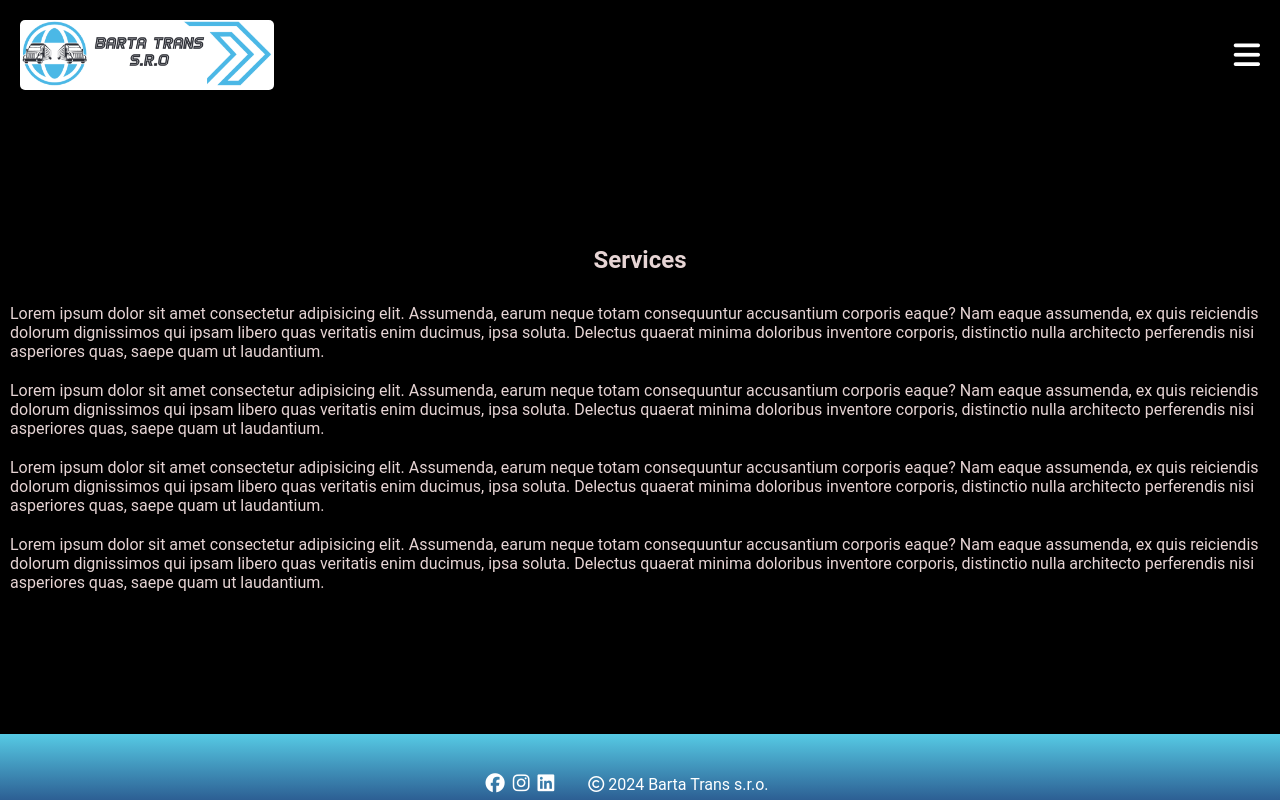
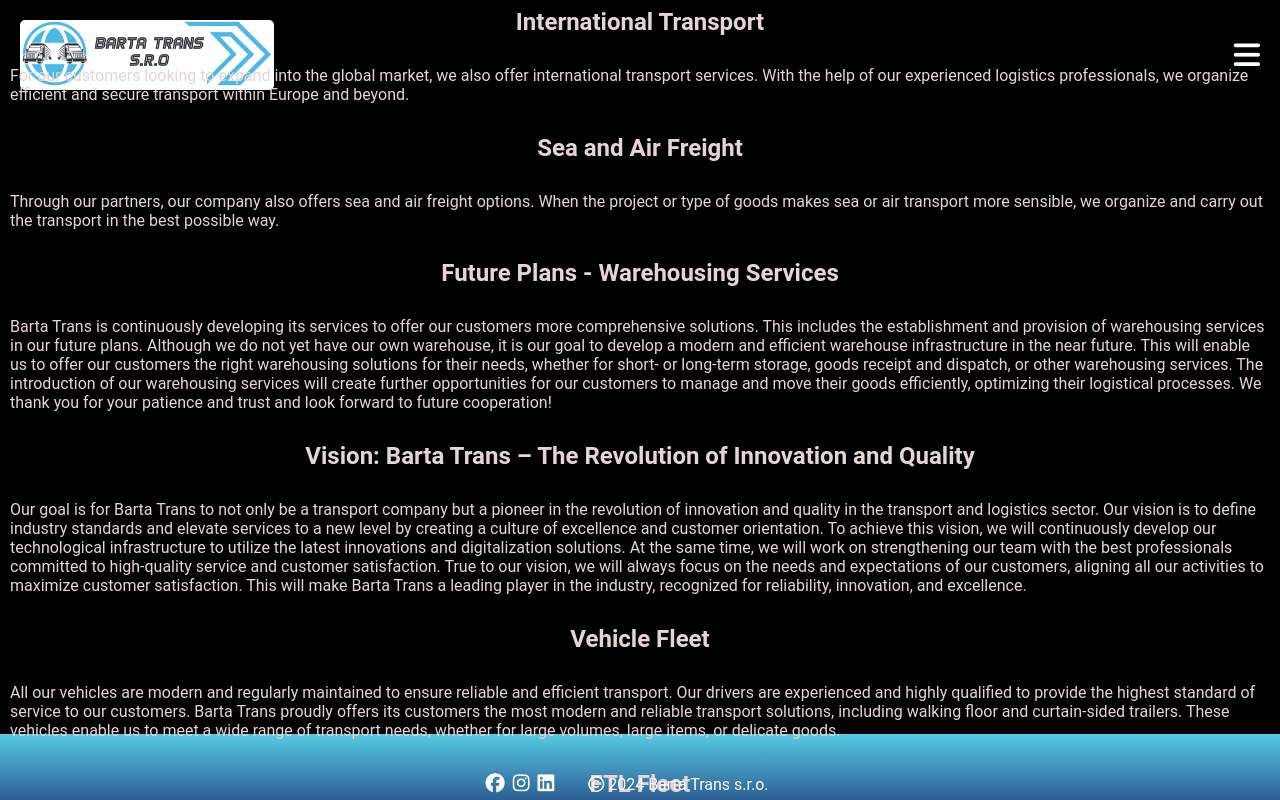
Before and after one commit to robbdouglas/barta-trans-website, a React (Vite) app: page /services in a window 1280 px wide. Shown: the top 800 px of the page. Built offline with nearby package versions, Linux system fonts and the light colour scheme.

Commit message:
insert first content

```diff
--- a/src/components/Contact.tsx
+++ b/src/components/Contact.tsx
@@ -8,38 +8,12 @@ function Contact() {
       <Header />
       <section className="contact-container">
         <h1>Contact</h1>
-        <p>
-          Lorem ipsum dolor sit amet consectetur adipisicing elit. Assumenda,
-          earum neque totam consequuntur accusantium corporis eaque? Nam eaque
-          assumenda, ex quis reiciendis dolorum dignissimos qui ipsam libero
-          quas veritatis enim ducimus, ipsa soluta. Delectus quaerat minima
-          doloribus inventore corporis, distinctio nulla architecto perferendis
-          nisi asperiores quas, saepe quam ut laudantium.
-        </p>
-        <p>
-          Lorem ipsum dolor sit amet consectetur adipisicing elit. Assumenda,
-          earum neque totam consequuntur accusantium corporis eaque? Nam eaque
-          assumenda, ex quis reiciendis dolorum dignissimos qui ipsam libero
-          quas veritatis enim ducimus, ipsa soluta. Delectus quaerat minima
-          doloribus inventore corporis, distinctio nulla architecto perferendis
-          nisi asperiores quas, saepe quam ut laudantium.
-        </p>
-        <p>
-          Lorem ipsum dolor sit amet consectetur adipisicing elit. Assumenda,
-          earum neque totam consequuntur accusantium corporis eaque? Nam eaque
-          assumenda, ex quis reiciendis dolorum dignissimos qui ipsam libero
-          quas veritatis enim ducimus, ipsa soluta. Delectus quaerat minima
-          doloribus inventore corporis, distinctio nulla architecto perferendis
-          nisi asperiores quas, saepe quam ut laudantium.
-        </p>
-        <p>
-          Lorem ipsum dolor sit amet consectetur adipisicing elit. Assumenda,
-          earum neque totam consequuntur accusantium corporis eaque? Nam eaque
-          assumenda, ex quis reiciendis dolorum dignissimos qui ipsam libero
-          quas veritatis enim ducimus, ipsa soluta. Delectus quaerat minima
-          doloribus inventore corporis, distinctio nulla architecto perferendis
-          nisi asperiores quas, saepe quam ut laudantium.
-        </p>
+        <p>Barta Trans s.r.o.</p>
+        <p>Male Kosihy 2</p>
+        <p>SK - 943 61 Male Kosihy</p>
+        <p>+43 660 8636120 / Levente Barta /</p>
+        <p>+49 159 01227139 / Sandor Barta /</p>
+        <p>BartaTrans@gmx.net</p>
       </section>
       <Footer />
     </div>
--- a/src/components/News.tsx
+++ b/src/components/News.tsx
@@ -1,49 +1,57 @@
-import "../styles/News.css";
-import Footer from "./Footer";
+import React, { useState, useEffect } from "react";
+import axios from "axios";
 import Header from "./Header";
 
-function News() {
+interface News {
+  _id: string;
+  title: string;
+  content: string;
+  author: string; // Adjust this type as needed
+}
+
+const News: React.FC = () => {
+  const [news, setNews] = useState<News[]>([]);
+  const port = import.meta.env.VITE_REACT_APP_PORT || 4200;
+  const token = localStorage.getItem("token"); // Assuming the token is stored in localStorage
+
+  const fetchNews = async () => {
+    try {
+      const response = await axios.get(`http://localhost:${port}/news/news`, {
+        headers: { Authorization: `Bearer ${token}` },
+      });
+      if (Array.isArray(response.data)) {
+        setNews(response.data);
+      } else {
+        console.error("Error: Expected array for news");
+        setNews([]); // Set empty array to avoid issues
+      }
+    } catch (error) {
+      console.error("Error fetching news:", error);
+      setNews([]); // Set empty array to avoid issues
+    }
+  };
+
+  useEffect(() => {
+    fetchNews();
+  }, []);
+
   return (
     <div>
       <Header />
       <section className="news-container">
         <h1>News</h1>
-        <p>
-          Lorem ipsum dolor sit amet consectetur adipisicing elit. Assumenda,
-          earum neque totam consequuntur accusantium corporis eaque? Nam eaque
-          assumenda, ex quis reiciendis dolorum dignissimos qui ipsam libero
-          quas veritatis enim ducimus, ipsa soluta. Delectus quaerat minima
-          doloribus inventore corporis, distinctio nulla architecto perferendis
-          nisi asperiores quas, saepe quam ut laudantium.
-        </p>
-        <p>
-          Lorem ipsum dolor sit amet consectetur adipisicing elit. Assumenda,
-          earum neque totam consequuntur accusantium corporis eaque? Nam eaque
-          assumenda, ex quis reiciendis dolorum dignissimos qui ipsam libero
-          quas veritatis enim ducimus, ipsa soluta. Delectus quaerat minima
-          doloribus inventore corporis, distinctio nulla architecto perferendis
-          nisi asperiores quas, saepe quam ut laudantium.
-        </p>
-        <p>
-          Lorem ipsum dolor sit amet consectetur adipisicing elit. Assumenda,
-          earum neque totam consequuntur accusantium corporis eaque? Nam eaque
-          assumenda, ex quis reiciendis dolorum dignissimos qui ipsam libero
-          quas veritatis enim ducimus, ipsa soluta. Delectus quaerat minima
-          doloribus inventore corporis, distinctio nulla architecto perferendis
-          nisi asperiores quas, saepe quam ut laudantium.
-        </p>
-        <p>
-          Lorem ipsum dolor sit amet consectetur adipisicing elit. Assumenda,
-          earum neque totam consequuntur accusantium corporis eaque? Nam eaque
-          assumenda, ex quis reiciendis dolorum dignissimos qui ipsam libero
-          quas veritatis enim ducimus, ipsa soluta. Delectus quaerat minima
-          doloribus inventore corporis, distinctio nulla architecto perferendis
-          nisi asperiores quas, saepe quam ut laudantium.
-        </p>
+        <ul>
+          {news.map((newsItem) => (
+            <li key={newsItem._id}>
+              <h2>{newsItem.title}</h2>
+              <p>{newsItem.content}</p>
+              <p><em>By: {newsItem.author}</em></p>
+            </li>
+          ))}
+        </ul>
       </section>
-      <Footer />
     </div>
   );
-}
+};
 
 export default News;
--- a/src/components/Services.tsx
+++ b/src/components/Services.tsx
@@ -7,38 +7,39 @@ function Services() {
     <div>
       <Header />
       <section className="services-container">
-        <h1>Services</h1>
+        <h1>Our Services</h1>
+        <h2>Domestic Transport</h2>
         <p>
-          Lorem ipsum dolor sit amet consectetur adipisicing elit. Assumenda,
-          earum neque totam consequuntur accusantium corporis eaque? Nam eaque
-          assumenda, ex quis reiciendis dolorum dignissimos qui ipsam libero
-          quas veritatis enim ducimus, ipsa soluta. Delectus quaerat minima
-          doloribus inventore corporis, distinctio nulla architecto perferendis
-          nisi asperiores quas, saepe quam ut laudantium.
+          Our company has an extensive network domestically and offers flexible solutions for domestic transport needs. Whether it is smaller or larger freight volumes, with our reliable fleet and experienced drivers, we guarantee efficient and timely transport.
         </p>
+        <h2>International Transport</h2>
         <p>
-          Lorem ipsum dolor sit amet consectetur adipisicing elit. Assumenda,
-          earum neque totam consequuntur accusantium corporis eaque? Nam eaque
-          assumenda, ex quis reiciendis dolorum dignissimos qui ipsam libero
-          quas veritatis enim ducimus, ipsa soluta. Delectus quaerat minima
-          doloribus inventore corporis, distinctio nulla architecto perferendis
-          nisi asperiores quas, saepe quam ut laudantium.
+          For our customers looking to expand into the global market, we also offer international transport services. With the help of our experienced logistics professionals, we organize efficient and secure transport within Europe and beyond.
         </p>
+        <h2>Sea and Air Freight</h2>
         <p>
-          Lorem ipsum dolor sit amet consectetur adipisicing elit. Assumenda,
-          earum neque totam consequuntur accusantium corporis eaque? Nam eaque
-          assumenda, ex quis reiciendis dolorum dignissimos qui ipsam libero
-          quas veritatis enim ducimus, ipsa soluta. Delectus quaerat minima
-          doloribus inventore corporis, distinctio nulla architecto perferendis
-          nisi asperiores quas, saepe quam ut laudantium.
+          Through our partners, our company also offers sea and air freight options. When the project or type of goods makes sea or air transport more sensible, we organize and carry out the transport in the best possible way.
         </p>
+        <h2>Future Plans - Warehousing Services</h2>
         <p>
-          Lorem ipsum dolor sit amet consectetur adipisicing elit. Assumenda,
-          earum neque totam consequuntur accusantium corporis eaque? Nam eaque
-          assumenda, ex quis reiciendis dolorum dignissimos qui ipsam libero
-          quas veritatis enim ducimus, ipsa soluta. Delectus quaerat minima
-          doloribus inventore corporis, distinctio nulla architecto perferendis
-          nisi asperiores quas, saepe quam ut laudantium.
+          Barta Trans is continuously developing its services to offer our customers more comprehensive solutions. This includes the establishment and provision of warehousing services in our future plans. Although we do not yet have our own warehouse, it is our goal to develop a modern and efficient warehouse infrastructure in the near future. This will enable us to offer our customers the right warehousing solutions for their needs, whether for short- or long-term storage, goods receipt and dispatch, or other warehousing services. The introduction of our warehousing services will create further opportunities for our customers to manage and move their goods efficiently, optimizing their logistical processes. We thank you for your patience and trust and look forward to future cooperation!
+        </p>
+        <h2>Vision: Barta Trans – The Revolution of Innovation and Quality</h2>
+        <p>
+          Our goal is for Barta Trans to not only be a transport company but a pioneer in the revolution of innovation and quality in the transport and logistics sector. Our vision is to define industry standards and elevate services to a new level by creating a culture of excellence and customer orientation. To achieve this vision, we will continuously develop our technological infrastructure to utilize the latest innovations and digitalization solutions. At the same time, we will work on strengthening our team with the best professionals committed to high-quality service and customer satisfaction. True to our vision, we will always focus on the needs and expectations of our customers, aligning all our activities to maximize customer satisfaction. This will make Barta Trans a leading player in the industry, recognized for reliability, innovation, and excellence.
+        </p>
+        <h2>Vehicle Fleet</h2>
+        <p>
+          All our vehicles are modern and regularly maintained to ensure reliable and efficient transport. Our drivers are experienced and highly qualified to provide the highest standard of service to our customers. Barta Trans proudly offers its customers the most modern and reliable transport solutions, including walking floor and curtain-sided trailers. These vehicles enable us to meet a wide range of transport needs, whether for large volumes, large items, or delicate goods.
+        </p>
+        <h2>FTL Fleet</h2>
+        <h3>Walking Floor</h3>
+        <p>
+          Provides opportunities for the transport of agricultural products, palletized goods, sand/mud/soil, limestone/industrial salt, forestry/paper industry products, waste (non-hazardous, ground materials, and granulates).
+        </p>
+        <h3>Curtain-sided Trailers</h3>
+        <p>
+          Standard, mega.
         </p>
       </section>
       <Footer />
--- a/src/components/Welcome.tsx
+++ b/src/components/Welcome.tsx
@@ -9,37 +9,9 @@ function Welcome() {
       <section className="welcome-container">
         <h1>Welcome to Barta Trans s.r.o.</h1>
         <p>
-          Lorem ipsum dolor sit amet consectetur adipisicing elit. Assumenda,
-          earum neque totam consequuntur accusantium corporis eaque? Nam eaque
-          assumenda, ex quis reiciendis dolorum dignissimos qui ipsam libero
-          quas veritatis enim ducimus, ipsa soluta. Delectus quaerat minima
-          doloribus inventore corporis, distinctio nulla architecto perferendis
-          nisi asperiores quas, saepe quam ut laudantium.
+          Barta Trans is a dynamic and growing transportation company founded in September 2021. Our company is dedicated to providing high-quality transport and logistics services to our clients. Shortly after our establishment, we managed to build a reliable and experienced team committed to meeting customer needs and delivering high-quality services. Our goal is to offer flexible and efficient solutions for our customers, whether in national or international transport as well as in logistics tasks. We handle both small and large freight volumes and strive to fulfill every transport task at a high level. Thank you for visiting our website, and we hope to count you among our customers soon!
         </p>
-        <p>
-          Lorem ipsum dolor sit amet consectetur adipisicing elit. Assumenda,
-          earum neque totam consequuntur accusantium corporis eaque? Nam eaque
-          assumenda, ex quis reiciendis dolorum dignissimos qui ipsam libero
-          quas veritatis enim ducimus, ipsa soluta. Delectus quaerat minima
-          doloribus inventore corporis, distinctio nulla architecto perferendis
-          nisi asperiores quas, saepe quam ut laudantium.
-        </p>
-        <p>
-          Lorem ipsum dolor sit amet consectetur adipisicing elit. Assumenda,
-          earum neque totam consequuntur accusantium corporis eaque? Nam eaque
-          assumenda, ex quis reiciendis dolorum dignissimos qui ipsam libero
-          quas veritatis enim ducimus, ipsa soluta. Delectus quaerat minima
-          doloribus inventore corporis, distinctio nulla architecto perferendis
-          nisi asperiores quas, saepe quam ut laudantium.
-        </p>
-        <p>
-          Lorem ipsum dolor sit amet consectetur adipisicing elit. Assumenda,
-          earum neque totam consequuntur accusantium corporis eaque? Nam eaque
-          assumenda, ex quis reiciendis dolorum dignissimos qui ipsam libero
-          quas veritatis enim ducimus, ipsa soluta. Delectus quaerat minima
-          doloribus inventore corporis, distinctio nulla architecto perferendis
-          nisi asperiores quas, saepe quam ut laudantium.
-        </p>
+
       </section>
       <Footer />
     </div>
```
Also changed, not shown: src/components/Impressum.tsx (+26 -3 lines).
